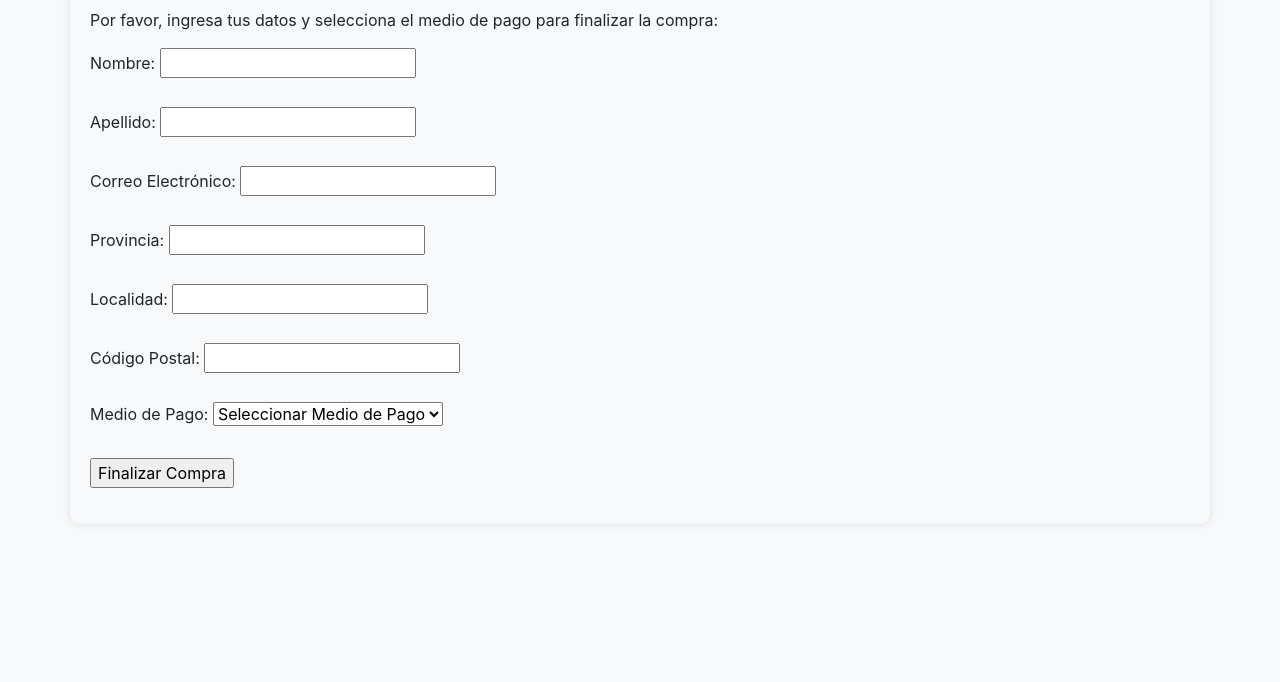
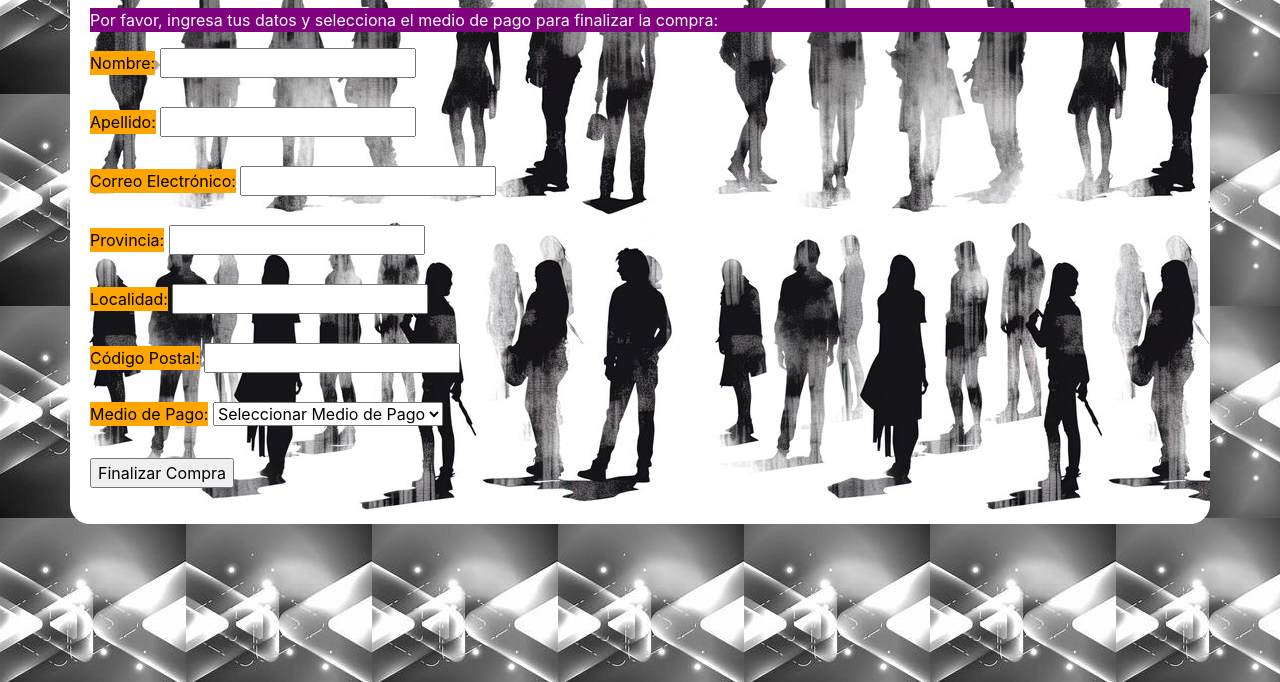
Before and after one commit to CodeSystem2022/ProyectoIntegradorFinal-E-commerce-EncryptedCode, a website: page E-commerce-P_Final/MiProgresoWeb-eco/pagina_de_confirmacion.html in a window 1280 px wide. Shown: the part 118-800 px from the top of the page. Drawn offline with nearby package versions, Linux system fonts and the light colour scheme.

Commit message:
Agregando Color

```diff
--- a/E-commerce-P_Final/MiProgresoWeb-eco/pagina_de_confirmacion.html
+++ b/E-commerce-P_Final/MiProgresoWeb-eco/pagina_de_confirmacion.html
@@ -8,29 +8,42 @@
 
 
 <link rel="stylesheet" href="https://maxcdn.bootstrapcdn.com/bootstrap/4.5.2/css/bootstrap.min.css">
+
     <style>
         /* Estilos personalizados */
         body {
             background-color: #f8f9fa; /* Color de fondo gris claro */
             padding: 20px;
+            background-image: url("imagenes/fondito13.jpg");
         }
         .container {
-            background-color: #f8f9fa; /* Fondo blanco */
+            background-color: grey; /* Fondo color imagen */
             padding: 20px;
-            border-radius: 10px; /* Bordes redondeados */
-            box-shadow: 0 0 10px rgba(0, 0, 0, 0.1); /* Sombra suave */
+            border-radius: 20px; /* Bordes redondeados */
+            box-shadow: orange; /* Sombra suave */
+            font-style: initial;
+            background-image: url("imagenes/per.jpg");
         }
         h2 {
-            color: #007BFF;; /* Color de encabezado azul */
+            color: purple;; /* Color de encabezado purpura */
         }
         .btn-primary {
-            background-color: #007BFF; /* Botón azul */
-            border: none;
+            background-color: purple; /* Botón purpura */
+            border-radius: 20px;
+        }
+        label {
+            color: black;
+            background-color: orange;
+        }
+        p {
+            color: #ffffff;
+            background-color: purple;
         }
     </style>
 </head>
 <body>
     <div class="container">
+
         <h2 class="mt-4 mb-4">Confirmación de Compra</h2>
 
     <p>Por favor, ingresa tus datos y selecciona el medio de pago para finalizar la compra:</p>
```
